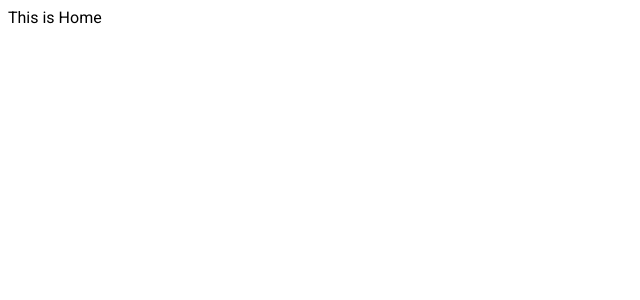
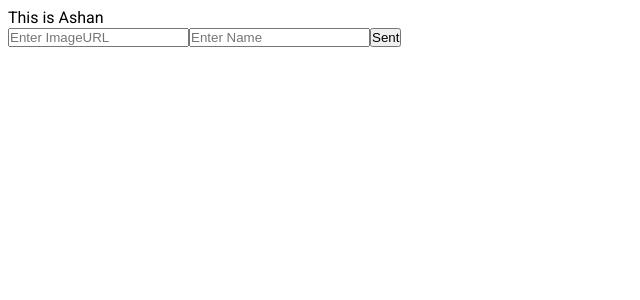
Before and after one commit to AshanOdi/React-Learn, a React (Create React App) app: page / in a window 1280 px wide. Shown: the top 300 px of the page, without its empty margins (0-640 px from the left). Built offline with nearby package versions, Linux system fonts and the light colour scheme.

Commit message:
Refactor App component to use useReducer for state management and add input handling; create AppStyled.js for future routing implementation.

```diff
--- a/src/App.js
+++ b/src/App.js
@@ -1,38 +1,68 @@
-import React from "react";
-import { createBrowserRouter, RouterProvider } from "react-router-dom";
-import Home from "./Components/Home";
-import About from "./Components/About";
-import Contact from "./Components/Contact";
-import ContactDetails from "./Components/ContactDetails";
-import User from "./Components/User";
+import React, { useReducer } from "react";
 
-const router = createBrowserRouter([
-  {
-    path: "/",
-    element: <Home />,
-  },
-  {
-    path: "about",
-    element: <About />,
-  },
-  {
-    path: "contact",
-    element: <Contact />,
-  },
-  {
-    path: "contact/details",
-    element: <ContactDetails />,
-  },
-  {
-    path: "contact/:id",
-    element: <User />,
-  },
-]);
+const reducer = (state, action) => {
+  if (action.type === "setImage") {
+    return { ...state, image: action.data };
+  } else if (action.type === "setName") {
+    return { ...state, name: action.data };
+  } else if (action.type === "setArray") {
+    return { ...state, dataArray: [...state.dataArray, action.data] };
+  } else {
+    return state;
+  }
+};
 
 const App = () => {
+  const [state, setState] = useReducer(reducer, {
+    image: "",
+    name: "",
+    city: "",
+    possition: "",
+    dataArray: [],
+  });
+  console.log(state);
+
   return (
     <div>
-      <RouterProvider router={router} />
+      This is Ashan
+      <div>
+        <input
+          type="text"
+          value={state.image}
+          onChange={(e) =>
+            setState({
+              type: "setImage",
+              data: e.target.value,
+            })
+          }
+          placeholder="Enter ImageURL"
+        />
+
+        <input
+          type="text"
+          value={state.name}
+          onChange={(e) =>
+            setState({
+              type: "setName",
+              data: e.target.value,
+            })
+          }
+          placeholder="Enter Name"
+        />
+        <button
+          onClick={() =>
+            setState({
+              type: "setArray",
+              data: {
+                image: state.image,
+                name: state.name,
+              },
+            })
+          }
+        >
+          Sent
+        </button>
+      </div>
     </div>
   );
 };
--- a/src/Components/Contact.js
+++ b/src/Components/Contact.js
@@ -65,13 +65,14 @@ const ContactBlock = styled.div`
 const ContactBlockUnit = styled.div`
   background-color: ${(props) => (props.changeTheme ? "black" : "#f7b0b0")};
   padding: 20px;
-  border: 2px solid ${({ changeTheme }) => {
-    if (changeTheme) {
-      return "black";
-    } else {
-      return "#f7b0b0";
-    }
-  }};}
+  border: 2px solid
+    ${({ changeTheme }) => {
+      if (changeTheme) {
+        return "black";
+      } else {
+        return "#f7b0b0";
+      }
+    }};
   border-radius: 7px;
   transition: all 400ms ease-in;
 
```
Also changed, not shown: src/AppStyled.js (added, +40 -0 lines), README.txt (added).
